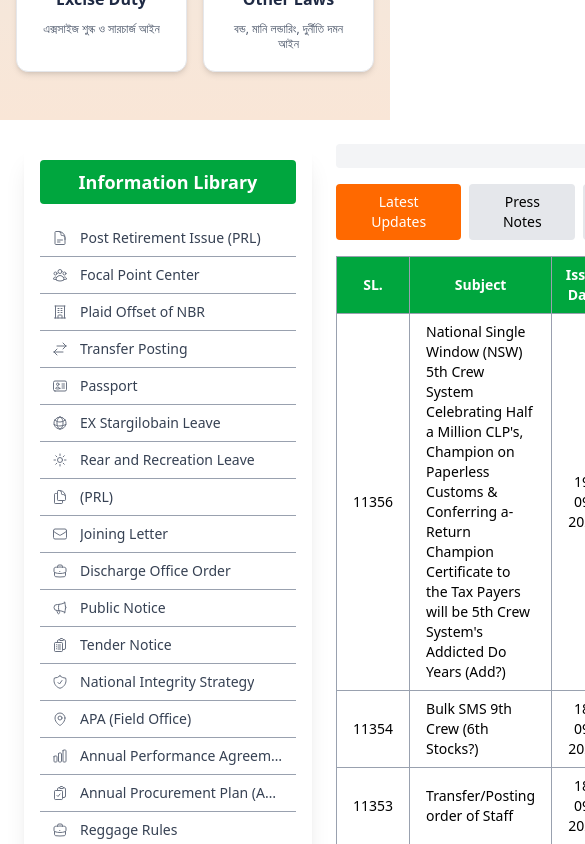
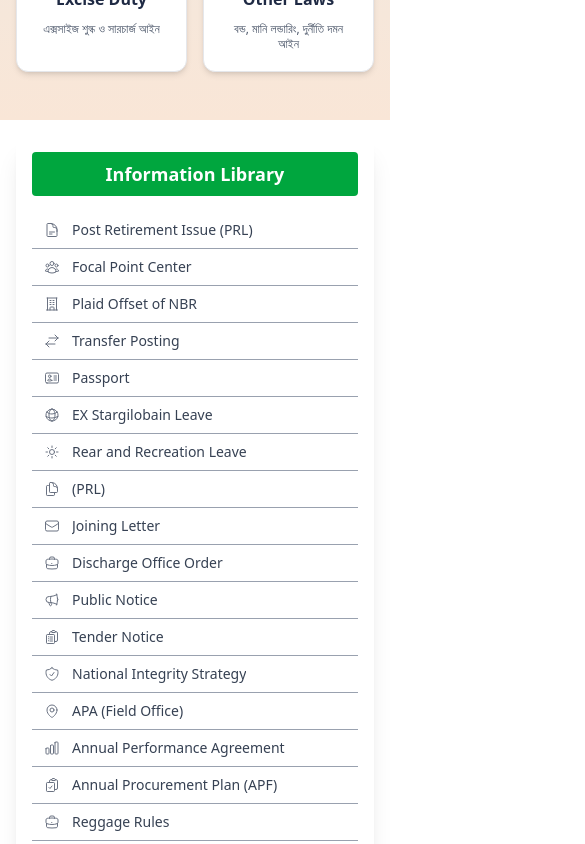
Before and after one commit to Omarmdwasimuddin/Text-Portal, a Next.js app: page / in a window 390 px wide. Shown: the part 2100-2944 px from the top of the page, 585 px wide, since content can reach past the window. Built offline with nearby package versions, Linux system fonts and the light colour scheme.

Commit message:
Inshallah

```diff
--- a/src/app/globals.css
+++ b/src/app/globals.css
@@ -1,4 +1,11 @@
 @import "tailwindcss";
+
+html, body {
+  margin: 0;
+  padding: 0;
+  overflow-x: hidden;
+}
+
 
 .dual-border {
   border-width: 3px;
--- a/src/app/page.js
+++ b/src/app/page.js
@@ -9,6 +9,7 @@ import Consultancy from '@/component/Consultancy';
 import Subscription from '@/component/Subscription';
 import About from '@/component/About';
 import NewsLetter from '@/component/NewsLetter';
+import FlagBackground from '@/component/FlagBackground';
 
 const HOME = () => {
   return (
@@ -16,14 +17,19 @@ const HOME = () => {
       <HeroSection/>
       <PopularLaws/>
       <LatestUpdate/>
-      <div className="bg-gradient-to-b from-[#0f2027] via-[#2c5364] to-[#203a43]">
-        <Blogs/>
+
+      <FlagBackground>
         <Publication/>
         <Consultancy/>
-        <Subscription/>
-      </div>
+        <Blogs/>
+      </FlagBackground>
+
       <About/>
+
+      <FlagBackground>
       <NewsLetter/>
+      </FlagBackground>
+
     </Master>
   );
 };
--- a/src/component/Blogs.jsx
+++ b/src/component/Blogs.jsx
@@ -53,15 +53,15 @@ export const blogs = [
 
 export default function BlogListPage() {
   return (
-    <div className=" py-24 sm:py-32">
+    <div className=" py-12 sm:py-12">
       <div className="mx-auto max-w-7xl px-6 lg:px-8">
         {/* Section Header */}
         <div className="mx-auto max-w-2xl text-center">
-          <h2 className="text-4xl font-bold tracking-tight bg-gradient-to-r from-cyan-400 to-blue-500 bg-clip-text text-transparent sm:text-5xl">
-            Latest Blogs
+          <h2 className="text-4xl font-bold tracking-tight bg-gradient-to-r from-red-400 to-red-500 bg-clip-text text-transparent sm:text-5xl">
+            সর্বশেষ ব্লগ
           </h2>
           <p className="mt-2 text-lg text-gray-300">
-            Learn about taxation and customs with our expert insights.
+            ভ্যাট, কাস্টমস, আয়করসহ বিভিন্ন আইন ও বিধিমালার বিশ্লেষণ, আপডেট এবং সহজ ব্যাখ্যা পড়ুন আমাদের বিশেষজ্ঞদের লেখায়।
           </p>
         </div>
 
--- a/src/component/Consultancy.jsx
+++ b/src/component/Consultancy.jsx
@@ -7,12 +7,12 @@ const ConsultancyForm = () => {
 
       {/* Left Side */}
       <div>
-        <h1 className="text-4xl sm:text-5xl font-extrabold">
-          Get Your Free <br />
-          <span className="text-cyan-400">Consultation Today!</span>
+        <h1 className="text-2xl sm:text-3xl md:text-4xl font-extrabold leading-snug">
+          আজই নিন আপনার ফ্রি <br />
+          <span className="text-cyan-400">কনসালটেশন সেবা!</span>
         </h1>
-        <p className="text-base mt-4 text-gray-300">
-          Take the first step towards success. Schedule your free consultation today!
+        <p className="text-sm sm:text-base mt-4 text-gray-300">
+          সাফল্যের পথে প্রথম পদক্ষেপ নিন। এখনই আপনার ফ্রি কনসালটেশন বুক করুন।
         </p>
 
         {/* Student Avatars */}
--- /dev/null
+++ b/src/component/FlagBackground.jsx
@@ -0,0 +1,17 @@
+
+
+
+
+export default function FlagBackground({ children }) {
+  return (
+    <div className="relative overflow-hidden bg-green-900 py-12 sm:py-12">
+      {/* Red Circle with Pulse Animation */}
+      <div className="absolute inset-0 flex items-center justify-center">
+        <div className="w-40 h-40 sm:w-56 sm:h-56 md:w-72 md:h-72 lg:w-96 lg:h-96 rounded-full bg-red-600 opacity-90 animate-pulse"></div>
+      </div>
+
+      {/* Content Layer */}
+      <div className="relative z-10">{children}</div>
+    </div>
+  );
+}
--- a/src/component/LatestUpdate.jsx
+++ b/src/component/LatestUpdate.jsx
@@ -59,7 +59,7 @@ const Sidebar = () => {
   ];
 
   return (
-    <div className="w-72 bg-white p-4 rounded-lg shadow-xl">
+    <div className="w-full sm:w-72 bg-white p-4 rounded-lg shadow-xl">
       <h2 className="text-lg font-bold text-white text-center bg-green-600 mb-4 py-2 rounded">
         Information Library
       </h2>
@@ -82,10 +82,10 @@ const Sidebar = () => {
 
 const UpdateItem = ({ sl, subject, date, link }) => (
   <tr className="border border-gray-400 hover:bg-red-300">
-    <td className="py-2 px-4 text-sm border border-gray-400 text-center">{sl}</td>
-    <td className="py-2 px-4 text-sm border border-gray-400">{subject}</td>
-    <td className="py-2 px-4 text-sm border border-gray-400 text-center">{date}</td>
-    <td className="py-2 px-4 border border-gray-400 text-center">
+    <td className="py-2 px-2 sm:px-4 text-xs sm:text-sm border border-gray-400 text-center">{sl}</td>
+    <td className="py-2 px-2 sm:px-4 text-xs sm:text-sm border border-gray-400">{subject}</td>
+    <td className="py-2 px-2 sm:px-4 text-xs sm:text-sm border border-gray-400 text-center">{date}</td>
+    <td className="py-2 px-2 sm:px-4 border border-gray-400 text-center">
       <a
         href={link}
         className="inline-flex items-center justify-center"
@@ -96,7 +96,7 @@ const UpdateItem = ({ sl, subject, date, link }) => (
         <img
           src="/pdf-logo.png"
           alt="PDF Download"
-          className="h-10 w-10 hover:opacity-80 transition-opacity"
+          className="h-8 w-8 sm:h-10 sm:w-10 hover:opacity-80 transition-opacity"
         />
       </a>
     </td>
@@ -126,32 +126,28 @@ const LatestUpdates = () => {
   };
 
   return (
-    <div className="max-w-7xl mx-auto p-6">
-      <div className="flex gap-6">
+    <div className="max-w-7xl mx-auto p-4 sm:p-6">
+      <div className="flex flex-col lg:flex-row gap-6">
         <Sidebar />
         <div className="flex-1">
-          <div className="bg-gray-100 p-3 rounded mb-4">
-
-          </div>
-
           {/* Tab navigation */}
           <div className="mb-4">
-            <div className="flex space-x-2">
+            <div className="flex flex-wrap gap-2">
               <button
                 onClick={() => handleTabClick('latest')}
-                className={`px-4 py-2 rounded transition-colors text-sm ${activeTab === 'latest' ? 'bg-orange-500 text-white' : 'bg-gray-200 text-black hover:bg-gray-300'}`}
+                className={`px-3 sm:px-4 py-2 rounded transition-colors text-xs sm:text-sm ${activeTab === 'latest' ? 'bg-orange-500 text-white' : 'bg-gray-200 text-black hover:bg-gray-300'}`}
               >
                 Latest Updates
               </button>
               <button
                 onClick={() => handleTabClick('press')}
-                className={`px-4 py-2 rounded transition-colors text-sm ${activeTab === 'press' ? 'bg-orange-500 text-white' : 'bg-gray-200 text-black hover:bg-gray-300'}`}
+                className={`px-3 sm:px-4 py-2 rounded transition-colors text-xs sm:text-sm ${activeTab === 'press' ? 'bg-orange-500 text-white' : 'bg-gray-200 text-black hover:bg-gray-300'}`}
               >
                 Press Notes
               </button>
               <button
                 onClick={() => handleTabClick('news')}
-                className={`px-4 py-2 rounded transition-colors text-sm ${activeTab === 'news' ? 'bg-orange-500 text-white' : 'bg-gray-200 text-black hover:bg-gray-300'}`}
+                className={`px-3 sm:px-4 py-2 rounded transition-colors text-xs sm:text-sm ${activeTab === 'news' ? 'bg-orange-500 text-white' : 'bg-gray-200 text-black hover:bg-gray-300'}`}
               >
                 News & Media
               </button>
@@ -159,13 +155,13 @@ const LatestUpdates = () => {
           </div>
 
           <div className="overflow-x-auto">
-            <table className="w-full border-collapse border border-gray-400">
+            <table className="w-full border-collapse border border-gray-400 text-xs sm:text-sm">
               <thead>
                 <tr className="bg-gray-100">
-                  <th className="border border-gray-400 p-2 text-sm text-white bg-green-600">SL.</th>
-                  <th className="border border-gray-400 p-2 text-sm text-white bg-green-600">Subject</th>
-                  <th className="border border-gray-400 p-2 text-sm text-white bg-green-600">Issue Date</th>
-                  <th className="border border-gray-400 p-2 text-sm text-white bg-green-600">Download</th>
+                  <th className="border border-gray-400 p-2 text-xs sm:text-sm text-white bg-green-600">SL.</th>
+                  <th className="border border-gray-400 p-2 text-xs sm:text-sm text-white bg-green-600">Subject</th>
+                  <th className="border border-gray-400 p-2 text-xs sm:text-sm text-white bg-green-600">Issue Date</th>
+                  <th className="border border-gray-400 p-2 text-xs sm:text-sm text-white bg-green-600">Download</th>
                 </tr>
               </thead>
               <tbody>
@@ -178,7 +174,7 @@ const LatestUpdates = () => {
           <div className="text-right mt-3">
             <a
               href="/all-updates"
-              className="text-blue-600 hover:underline font-medium text-sm"
+              className="text-blue-600 hover:underline font-medium text-xs sm:text-sm"
             >
               more...
             </a>
--- a/src/component/publication/Publication.jsx
+++ b/src/component/publication/Publication.jsx
@@ -50,11 +50,11 @@ export default function Publication() {
   return (
     <div className="container mx-auto px-4 py-8">
       <h1 className="text-4xl sm:text-5xl font-extrabold text-center mb-10">
-      <span className="bg-gradient-to-r from-cyan-400 to-blue-500 bg-clip-text text-transparent">
-        Publications
+      <span className="bg-gradient-to-r from-red-400 to-red-500 bg-clip-text text-transparent">
+        আমাদের প্রকাশনা
       </span>
       <div className="mt-2 flex justify-center">
-        <span className="inline-block w-24 h-1 bg-gradient-to-r from-cyan-400 to-blue-500 rounded-full"></span>
+        <span className="inline-block w-24 h-1 bg-gradient-to-r from-red-400 to-red-500 rounded-full"></span>
       </div>
     </h1>
       <div className="grid grid-cols-2 sm:grid-cols-2 md:grid-cols-3 lg:grid-cols-5 gap-6">
```
Also changed, not shown: src/component/NewsLetter.jsx (+5 -5 lines).
